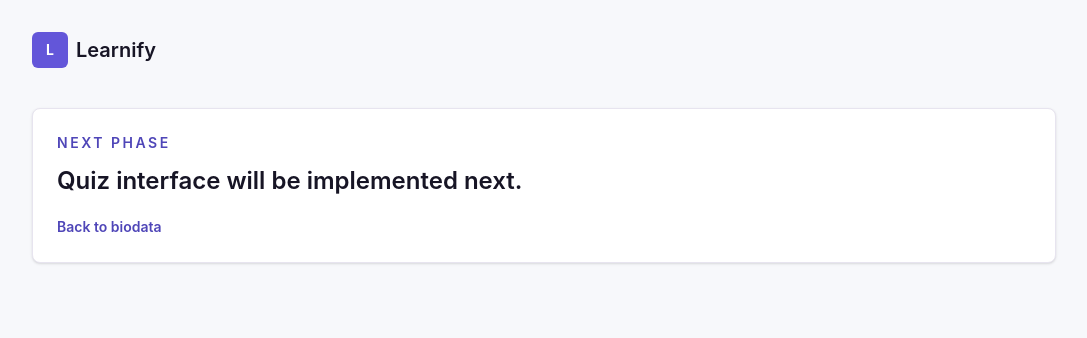
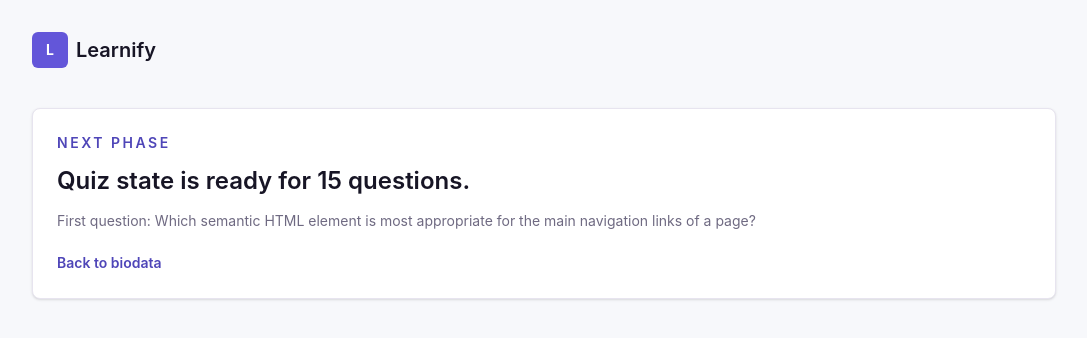
Before and after one commit to tasyaswantara/Learnify, a React (Vite) app: page /quiz in a window 1280 px wide. Shown: the top 338 px of the page, without its empty margins (96-1183 px from the left). Built offline with nearby package versions, Linux system fonts and the light colour scheme.

Commit message:
feat: add quiz data and centralized state management

```diff
--- a/src/App.jsx
+++ b/src/App.jsx
@@ -1,14 +1,13 @@
 import { Link, Route, Routes } from 'react-router-dom'
 import LandingPage from './pages/LandingPage'
 import Logo from './components/common/Logo'
+import { QuizProvider } from './context/QuizContext'
+import useQuiz from './hooks/useQuiz'
 
-function App() {
+function QuizPlaceholder() {
+  const { currentQuestion, totalQuestions } = useQuiz()
+
   return (
-    <Routes>
-      <Route path="/" element={<LandingPage />} />
-      <Route
-        path="/quiz"
-        element={
     <main className="min-h-screen bg-[#f7f8fb] px-6 py-8 text-ink-900">
       <div className="mx-auto max-w-5xl">
         <Logo />
@@ -17,8 +16,11 @@ function App() {
             Next Phase
           </p>
           <h1 className="mt-3 text-2xl font-semibold tracking-normal">
-                  Quiz interface will be implemented next.
+            Quiz state is ready for {totalQuestions} questions.
           </h1>
+          <p className="mt-3 text-sm leading-6 text-ink-500">
+            First question: {currentQuestion.question}
+          </p>
           <Link
             className="mt-5 inline-flex text-sm font-semibold text-brand-700"
             to="/"
@@ -28,9 +30,17 @@ function App() {
         </section>
       </div>
     </main>
+  )
 }
-      />
+
+function App() {
+  return (
+    <QuizProvider>
+      <Routes>
+        <Route path="/" element={<LandingPage />} />
+        <Route path="/quiz" element={<QuizPlaceholder />} />
       </Routes>
+    </QuizProvider>
   )
 }
 
--- /dev/null
+++ b/src/context/QuizContext.jsx
@@ -0,0 +1,96 @@
+import { createContext, useCallback, useMemo, useState } from 'react'
+import questions from '../data/questions.json'
+
+const QuizContext = createContext(null)
+
+const initialQuestionIndex = 0
+
+function QuizProvider({ children }) {
+  const [answers, setAnswers] = useState({})
+  const [currentQuestionIndex, setCurrentQuestionIndex] =
+    useState(initialQuestionIndex)
+  const [isSubmitted, setIsSubmitted] = useState(false)
+
+  const totalQuestions = questions.length
+  const currentQuestion = questions[currentQuestionIndex]
+  const answeredCount = Object.keys(answers).length
+  const progressPercentage = totalQuestions
+    ? Math.round((answeredCount / totalQuestions) * 100)
+    : 0
+
+  const goToQuestion = useCallback(
+    (questionIndex) => {
+      if (questionIndex < 0 || questionIndex >= totalQuestions) {
+        return
+      }
+
+      setCurrentQuestionIndex(questionIndex)
+    },
+    [totalQuestions],
+  )
+
+  const nextQuestion = useCallback(() => {
+    setCurrentQuestionIndex((index) => Math.min(index + 1, totalQuestions - 1))
+  }, [totalQuestions])
+
+  const previousQuestion = useCallback(() => {
+    setCurrentQuestionIndex((index) => Math.max(index - 1, 0))
+  }, [])
+
+  const resetQuiz = useCallback(() => {
+    setAnswers({})
+    setCurrentQuestionIndex(initialQuestionIndex)
+    setIsSubmitted(false)
+  }, [])
+
+  const selectAnswer = useCallback((questionId, optionId) => {
+    setAnswers((currentAnswers) => ({
+      ...currentAnswers,
+      [questionId]: optionId,
+    }))
+  }, [])
+
+  const submitQuiz = useCallback(() => {
+    setIsSubmitted(true)
+  }, [])
+
+  const value = useMemo(
+    () => ({
+      answeredCount,
+      answers,
+      currentQuestion,
+      currentQuestionIndex,
+      goToQuestion,
+      isFirstQuestion: currentQuestionIndex === 0,
+      isLastQuestion: currentQuestionIndex === totalQuestions - 1,
+      isSubmitted,
+      nextQuestion,
+      previousQuestion,
+      progressPercentage,
+      questions,
+      resetQuiz,
+      selectAnswer,
+      submitQuiz,
+      totalQuestions,
+    }),
+    [
+      answeredCount,
+      answers,
+      currentQuestion,
+      currentQuestionIndex,
+      goToQuestion,
+      isSubmitted,
+      nextQuestion,
+      previousQuestion,
+      progressPercentage,
+      resetQuiz,
+      selectAnswer,
+      submitQuiz,
+      totalQuestions,
+    ],
+  )
+
+  return <QuizContext.Provider value={value}>{children}</QuizContext.Provider>
+}
+
+export { QuizContext, QuizProvider }
--- /dev/null
+++ b/src/data/questions.json
@@ -0,0 +1,183 @@
+[
+  {
+    "id": 1,
+    "category": "HTML & CSS",
+    "question": "Which semantic HTML element is most appropriate for the main navigation links of a page?",
+    "options": [
+      { "id": "A", "text": "<section>" },
+      { "id": "B", "text": "<nav>" },
+      { "id": "C", "text": "<aside>" },
+      { "id": "D", "text": "<article>" }
+    ],
+    "correctAnswer": "B"
+  },
+  {
+    "id": 2,
+    "category": "HTML & CSS",
+    "question": "Which CSS property is used to control the space inside an element, between its content and border?",
+    "options": [
+      { "id": "A", "text": "margin" },
+      { "id": "B", "text": "gap" },
+      { "id": "C", "text": "padding" },
+      { "id": "D", "text": "outline" }
+    ],
+    "correctAnswer": "C"
+  },
+  {
+    "id": 3,
+    "category": "HTML & CSS",
+    "question": "In Flexbox, which property controls alignment along the main axis?",
+    "options": [
+      { "id": "A", "text": "align-items" },
+      { "id": "B", "text": "justify-content" },
+      { "id": "C", "text": "place-items" },
+      { "id": "D", "text": "object-fit" }
+    ],
+    "correctAnswer": "B"
+  },
+  {
+    "id": 4,
+    "category": "JavaScript",
+    "question": "What is the output of typeof null in JavaScript?",
+    "options": [
+      { "id": "A", "text": "\"null\"" },
+      { "id": "B", "text": "\"undefined\"" },
+      { "id": "C", "text": "\"object\"" },
+      { "id": "D", "text": "\"boolean\"" }
+    ],
+    "correctAnswer": "C"
+  },
+  {
+    "id": 5,
+    "category": "JavaScript",
+    "question": "Which array method returns a new array without mutating the original array?",
+    "code": "const numbers = [1, 2, 3]\nconst result = numbers.map((number) => number * 2)",
+    "options": [
+      { "id": "A", "text": "push" },
+      { "id": "B", "text": "splice" },
+      { "id": "C", "text": "map" },
+      { "id": "D", "text": "sort" }
+    ],
+    "correctAnswer": "C"
+  },
+  {
+    "id": 6,
+    "category": "JavaScript",
+    "question": "Which keyword creates a block-scoped variable that can be reassigned?",
+    "options": [
+      { "id": "A", "text": "var" },
+      { "id": "B", "text": "let" },
+      { "id": "C", "text": "const" },
+      { "id": "D", "text": "static" }
+    ],
+    "correctAnswer": "B"
+  },
+  {
+    "id": 7,
+    "category": "JavaScript",
+    "question": "What does a Promise represent in JavaScript?",
+    "options": [
+      { "id": "A", "text": "A synchronous loop result" },
+      { "id": "B", "text": "A value that may be available now, later, or never" },
+      { "id": "C", "text": "A CSS animation timeline" },
+      { "id": "D", "text": "A browser-only storage API" }
+    ],
+    "correctAnswer": "B"
+  },
+  {
+    "id": 8,
+    "category": "React",
+    "question": "Which React hook is commonly used to store local component state?",
+    "options": [
+      { "id": "A", "text": "useMemo" },
+      { "id": "B", "text": "useEffect" },
+      { "id": "C", "text": "useState" },
+      { "id": "D", "text": "useRef" }
+    ],
+    "correctAnswer": "C"
+  },
+  {
+    "id": 9,
+    "category": "React",
+    "question": "Why should list items rendered with map usually include a key prop?",
+    "options": [
+      { "id": "A", "text": "To help React identify which items changed" },
+      { "id": "B", "text": "To make the text bold automatically" },
+      { "id": "C", "text": "To prevent CSS from loading" },
+      { "id": "D", "text": "To convert arrays into objects" }
+    ],
+    "correctAnswer": "A"
+  },
+  {
+    "id": 10,
+    "category": "React",
+    "question": "Which hook is appropriate for running side effects after rendering?",
+    "options": [
+      { "id": "A", "text": "useState" },
+      { "id": "B", "text": "useEffect" },
+      { "id": "C", "text": "useId" },
+      { "id": "D", "text": "useContext" }
+    ],
+    "correctAnswer": "B"
+  },
+  {
+    "id": 11,
+    "category": "React",
+    "question": "What is the main purpose of React Context?",
+    "options": [
+      { "id": "A", "text": "Sharing data across components without prop drilling" },
+      { "id": "B", "text": "Replacing HTML with CSS" },
+      { "id": "C", "text": "Compiling JavaScript into images" },
+      { "id": "D", "text": "Running database queries directly" }
+    ],
+    "correctAnswer": "A"
+  },
+  {
+    "id": 12,
+    "category": "Web Fundamentals",
+    "question": "Which localStorage method saves a string value by key?",
+    "options": [
+      { "id": "A", "text": "localStorage.save()" },
+      { "id": "B", "text": "localStorage.setItem()" },
+      { "id": "C", "text": "localStorage.push()" },
+      { "id": "D", "text": "localStorage.commit()" }
+    ],
+    "correctAnswer": "B"
+  },
+  {
+    "id": 13,
+    "category": "Web Fundamentals",
+    "question": "Which HTTP status code usually means a request succeeded?",
+    "options": [
+      { "id": "A", "text": "200" },
+      { "id": "B", "text": "301" },
+      { "id": "C", "text": "404" },
+      { "id": "D", "text": "500" }
+    ],
+    "correctAnswer": "A"
+  },
+  {
+    "id": 14,
+    "category": "Web Fundamentals",
+    "question": "What is the main goal of responsive design?",
+    "options": [
+      { "id": "A", "text": "Make layouts adapt to different screen sizes" },
+      { "id": "B", "text": "Disable mobile browsers" },
+      { "id": "C", "text": "Use only fixed pixel widths" },
+      { "id": "D", "text": "Remove all media assets" }
+    ],
+    "correctAnswer": "A"
+  },
+  {
+    "id": 15,
+    "category": "Web Fundamentals",
+    "question": "Which browser API is commonly used to fetch data from an endpoint?",
+    "options": [
+      { "id": "A", "text": "fetch" },
+      { "id": "B", "text": "querySelector" },
+      { "id": "C", "text": "setTimeout" },
+      { "id": "D", "text": "parseInt" }
+    ],
+    "correctAnswer": "A"
+  }
+]
--- /dev/null
+++ b/src/data/recommendations.js
@@ -0,0 +1,19 @@
+const recommendations = {
+  Beginner: {
+    description:
+      'Mulai dari penguatan HTML, CSS, JavaScript dasar, dan pola berpikir komponen.',
+    program: 'Frontend Development Fundamental',
+  },
+  Intermediate: {
+    description:
+      'Lanjutkan ke React, state management, routing, dan integrasi data yang lebih terstruktur.',
+    program: 'Frontend Development Intensive',
+  },
+  Advanced: {
+    description:
+      'Fokus pada optimasi, arsitektur komponen, testing, dan workflow deployment production.',
+    program: 'Advanced Frontend Engineering',
+  },
+}
+
+export default recommendations
--- /dev/null
+++ b/src/hooks/useQuiz.js
@@ -0,0 +1,14 @@
+import { useContext } from 'react'
+import { QuizContext } from '../context/QuizContext'
+
+function useQuiz() {
+  const context = useContext(QuizContext)
+
+  if (!context) {
+    throw new Error('useQuiz must be used inside QuizProvider')
+  }
+
+  return context
+}
+
+export default useQuiz
```
Also changed, not shown: 2 other files (tests, documents, lock files or other folders). Lines whose indentation alone changed are shown as unchanged.
